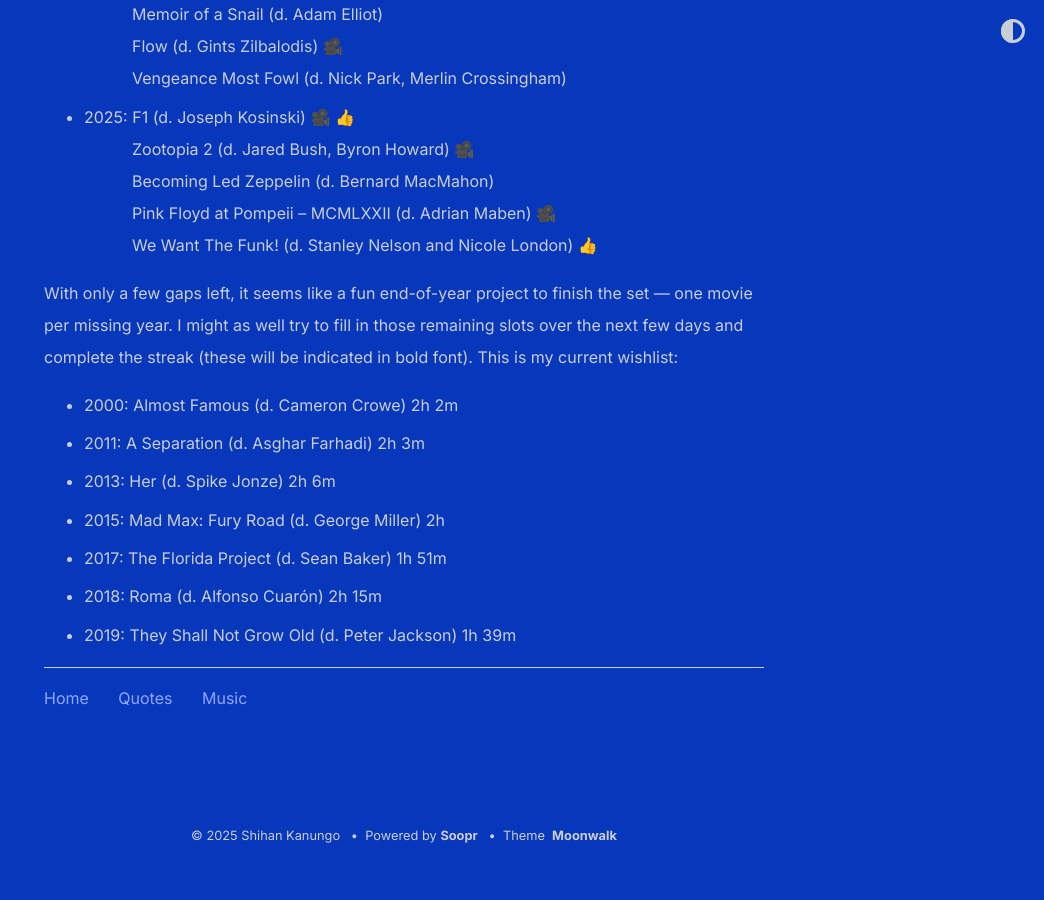
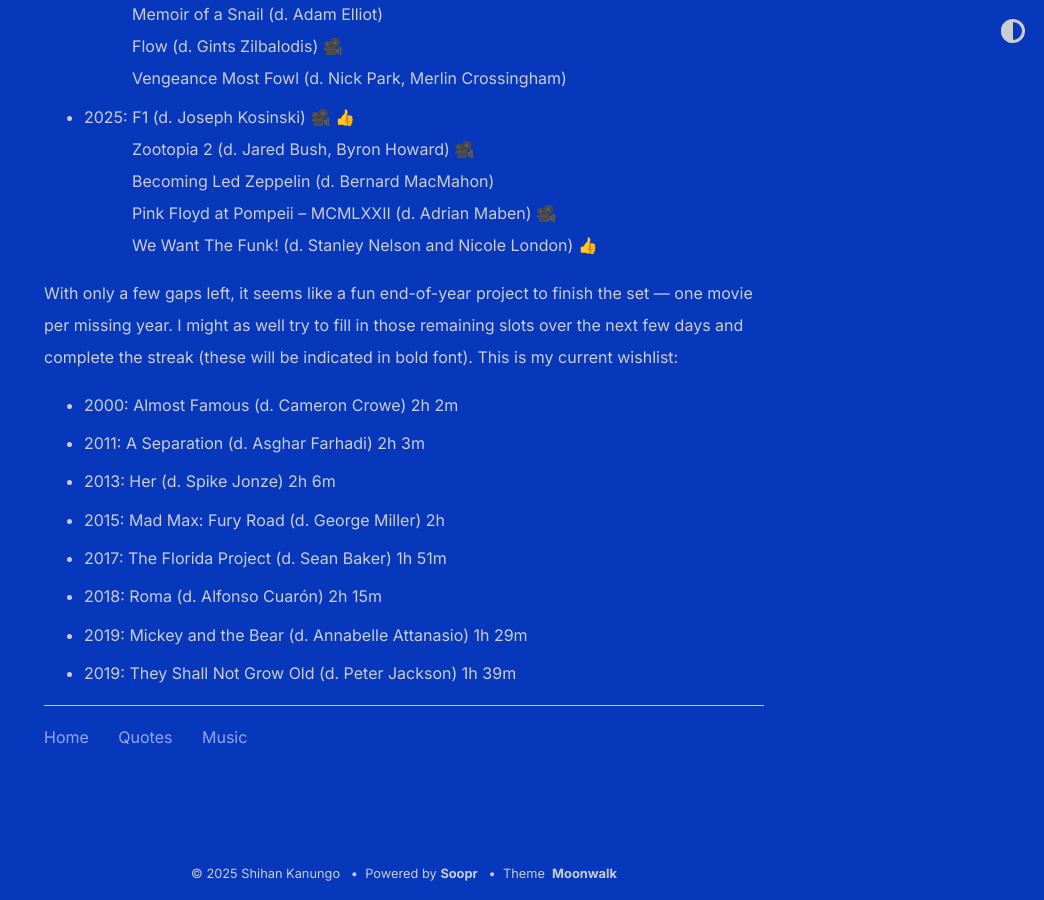
Before and after one commit to shihankanungo/shihankanungo.github.io, a Jekyll site: the page built from movies.md, in a window 1280 px wide and 900 px high, scrolled down 4475 px. Shown: the whole window, without its empty margins (236-1280 px from the left). Built offline with Jekyll 4.4.1, drawn with Linux system fonts in a browser that asks for light colours; before the commit the page ends 5336 px from its top, so only the background shows below that.

Commit message:
Update movies.md

```diff
--- a/movies.md
+++ b/movies.md
@@ -120,4 +120,5 @@
 - 2015: Mad Max: Fury Road (d. George Miller) 2h
 - 2017: The Florida Project (d. Sean Baker) 1h 51m
 - 2018: Roma (d. Alfonso Cuarón) 2h 15m
+- 2019: Mickey and the Bear (d. Annabelle Attanasio) 1h 29m
 - 2019: They Shall Not Grow Old (d. Peter Jackson) 1h 39m
```
